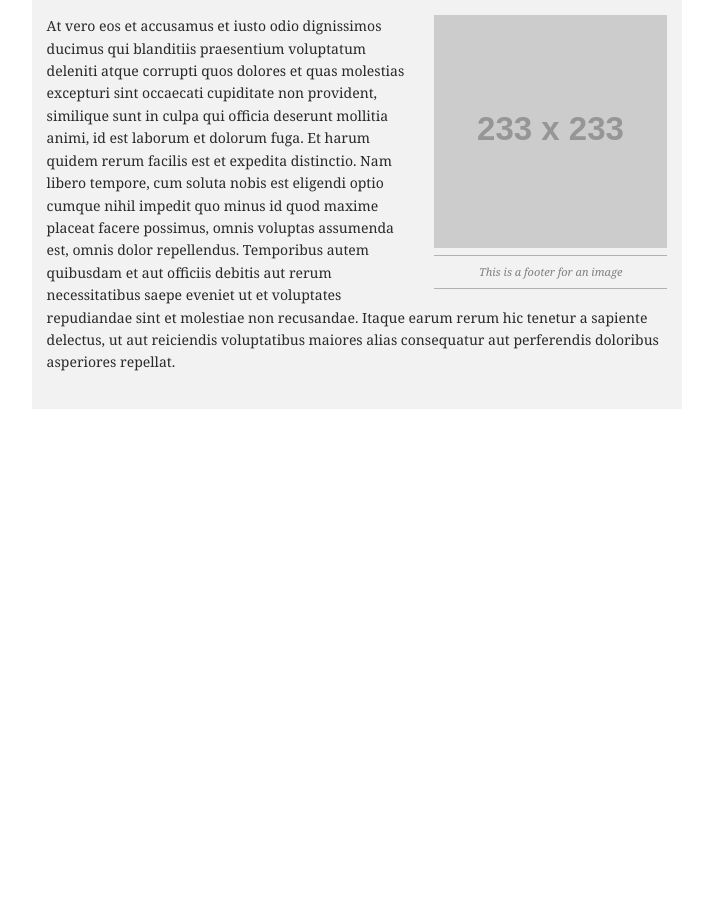
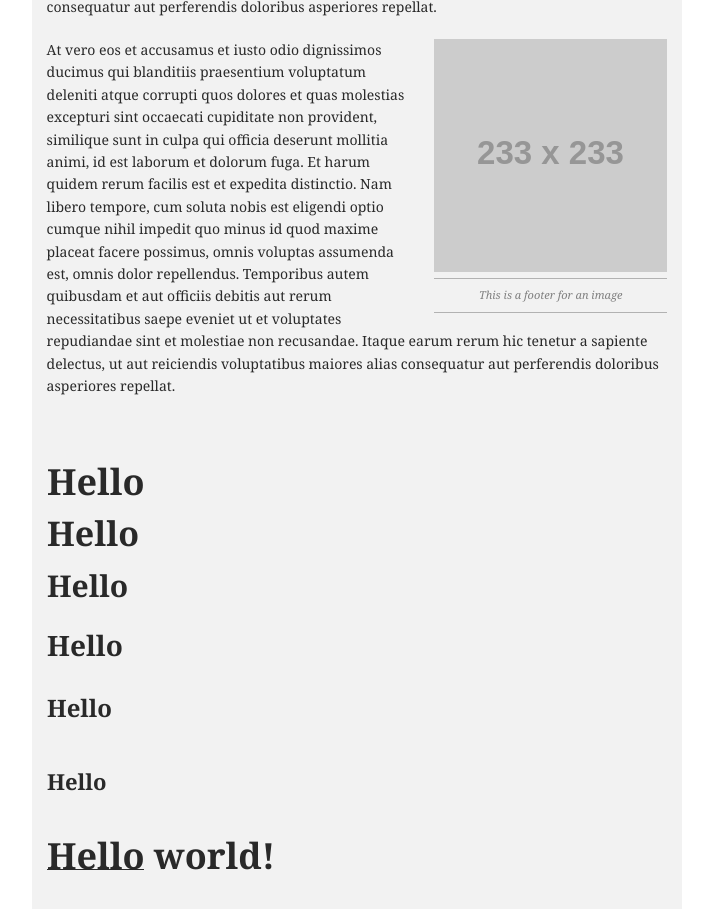
Before and after one commit to patschreiber/chiaro, a plain HTML site: page index.html in a window 1280 px wide. Shown: the part 1338-2255 px from the top of the page, without its empty margins (283-996 px from the left). Before the commit the page ends 1755 px from the top, so only its background shows below. Drawn offline with Linux system fonts and the light colour scheme; placeholder pictures from the web are drawn by us.

Commit message:
Header styles

```diff
--- a/css/chiaro.css
+++ b/css/chiaro.css
@@ -9,6 +9,10 @@ html, body {
 }
 .container {
   max-width: 976px;
+  margin: 0 auto;
+}
+.long-form-container {
+  max-width: 650px;
   margin: 0 auto;
 }
 .row:before,
@@ -124,6 +128,35 @@ a:hover {
 .right {
   float: right;
 }
+h1 {
+  font-size: 36px;
+}
+h2 {
+  font-size: 34px;
+}
+h3 {
+  font-size: 30px;
+}
+h4 {
+  font-size: 28px;
+}
+h5 {
+  font-size: 24px;
+}
+h6 {
+  font-size: 22px;
+}
+h1 > a {
+  display: inline-block;
+  border-top: 0;
+  border-bottom: 1px solid;
+  color: rgb(41,41,41);
+}
+h1 > a:hover {
+  border-top: 0;
+  border-bottom: 1px solid;
+  color: rgb(127,127,127);
+}
 
 
 /*
@@ -183,7 +216,6 @@ p.tab {
 /*
  * Lists
  */
-
 ul.horizontal-list {
   list-style-type: none;
 }
--- a/index.html
+++ b/index.html
@@ -88,5 +88,19 @@
       </div>
     </div>
   </div>
+
+  <div class="long-form-container">
+    <div class="row">
+      <div class="col-12">
+        <h1>Hello</h1>
+        <h2>Hello</h2>
+        <h3>Hello</h3>
+        <h4>Hello</h4>
+        <h5>Hello</h5>
+        <h6>Hello</h6>
+        <h1><a href="#">Hello</a> world!</h1>
+      </div>
+    </div>
+  </div>
 </body>
 </html>
```
